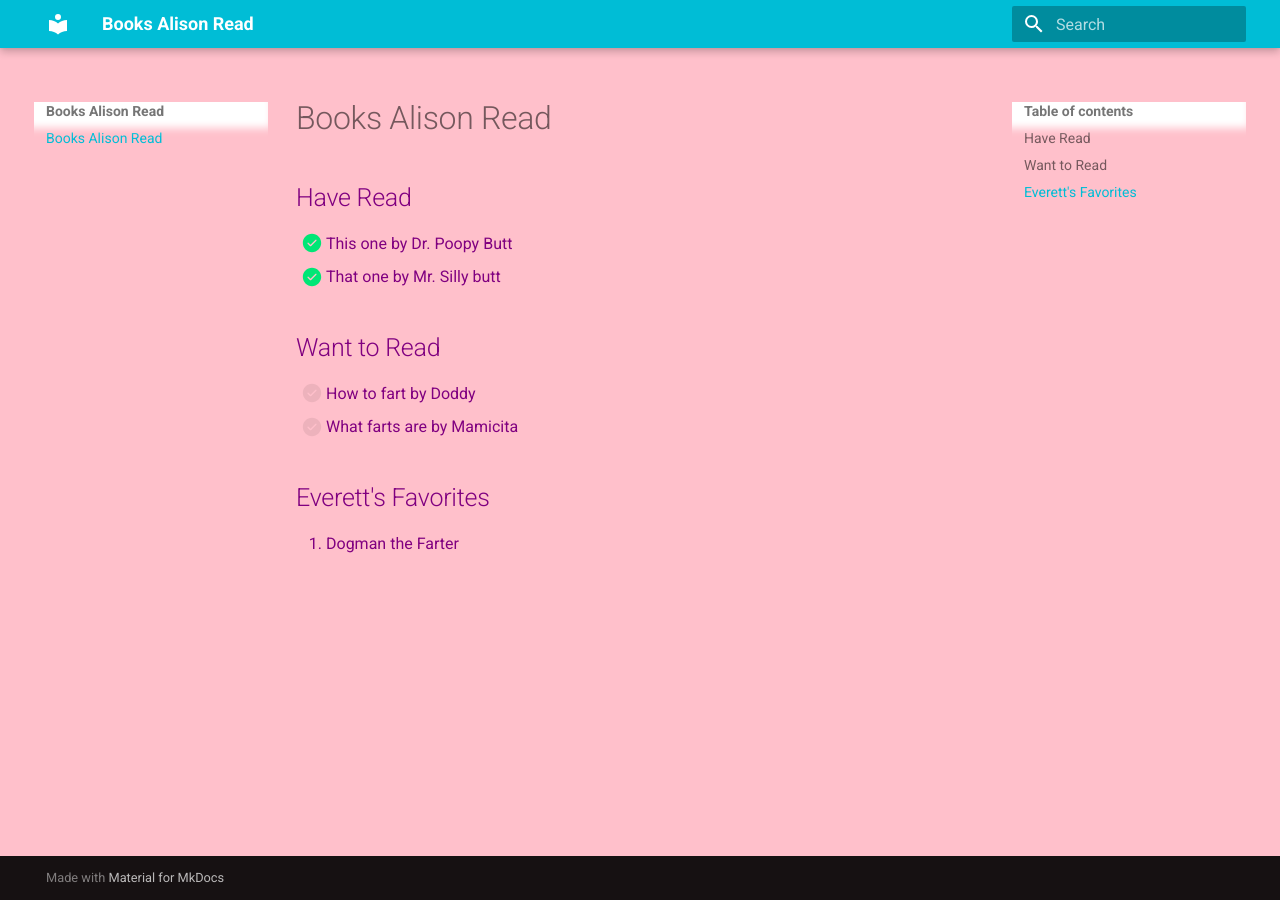
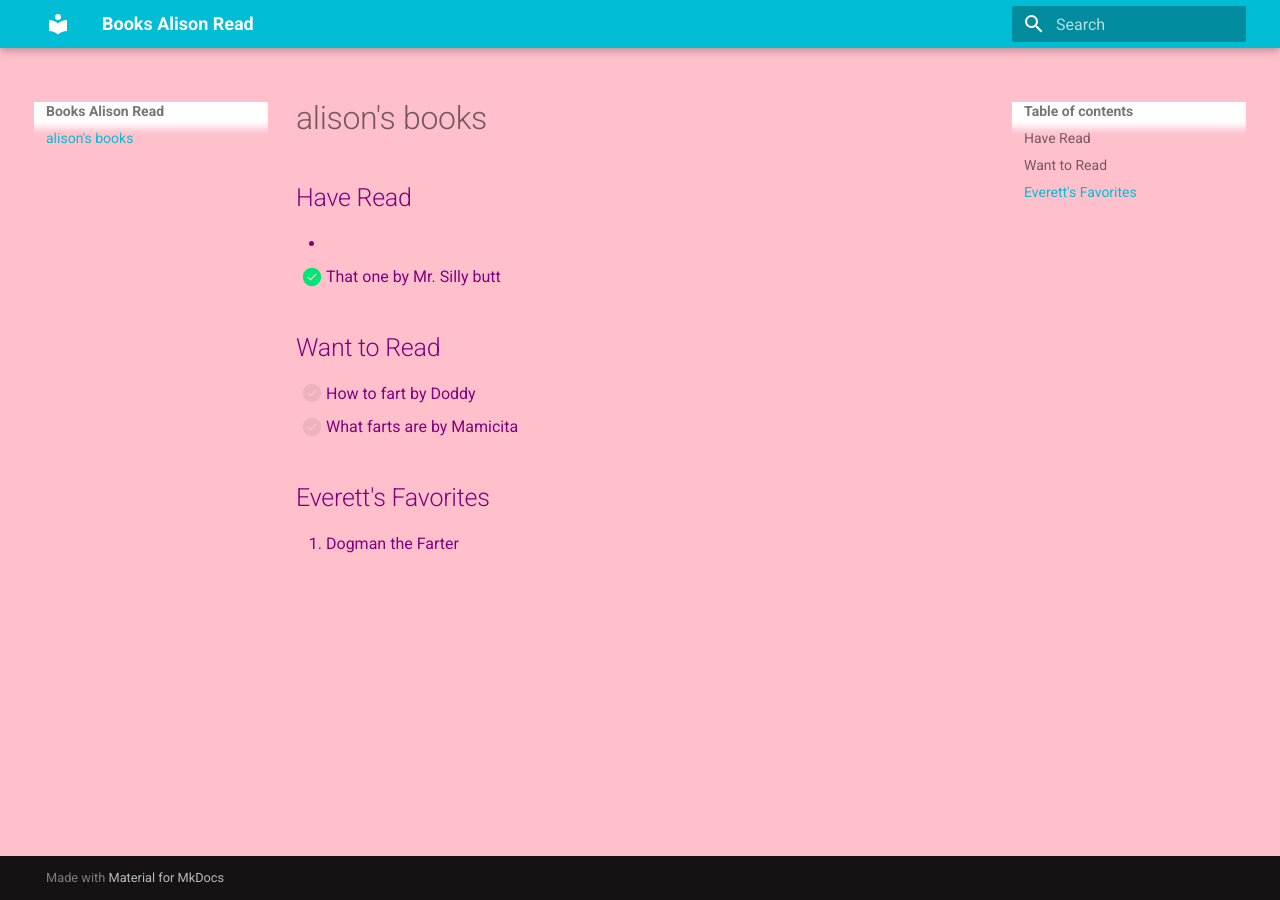
Before and after one commit to irishismyname/books-alison-read, an MkDocs documentation site: the page built from docs/index.md, in a window 1280 px wide. Built offline with MkDocs 1.6.1 and Material for MkDocs 9.7.7, drawn with Linux system fonts in a browser that asks for light colours.

Commit message:
Updated from VSCode

```diff
--- a/docs/index.md
+++ b/docs/index.md
@@ -1,6 +1,6 @@
-# Books Alison Read
+# alison's books
 ## Have Read
-- [x] This one by Dr. Poopy Butt
+-
 - [x] That one by Mr. Silly butt
 
 ## Want to Read
```
